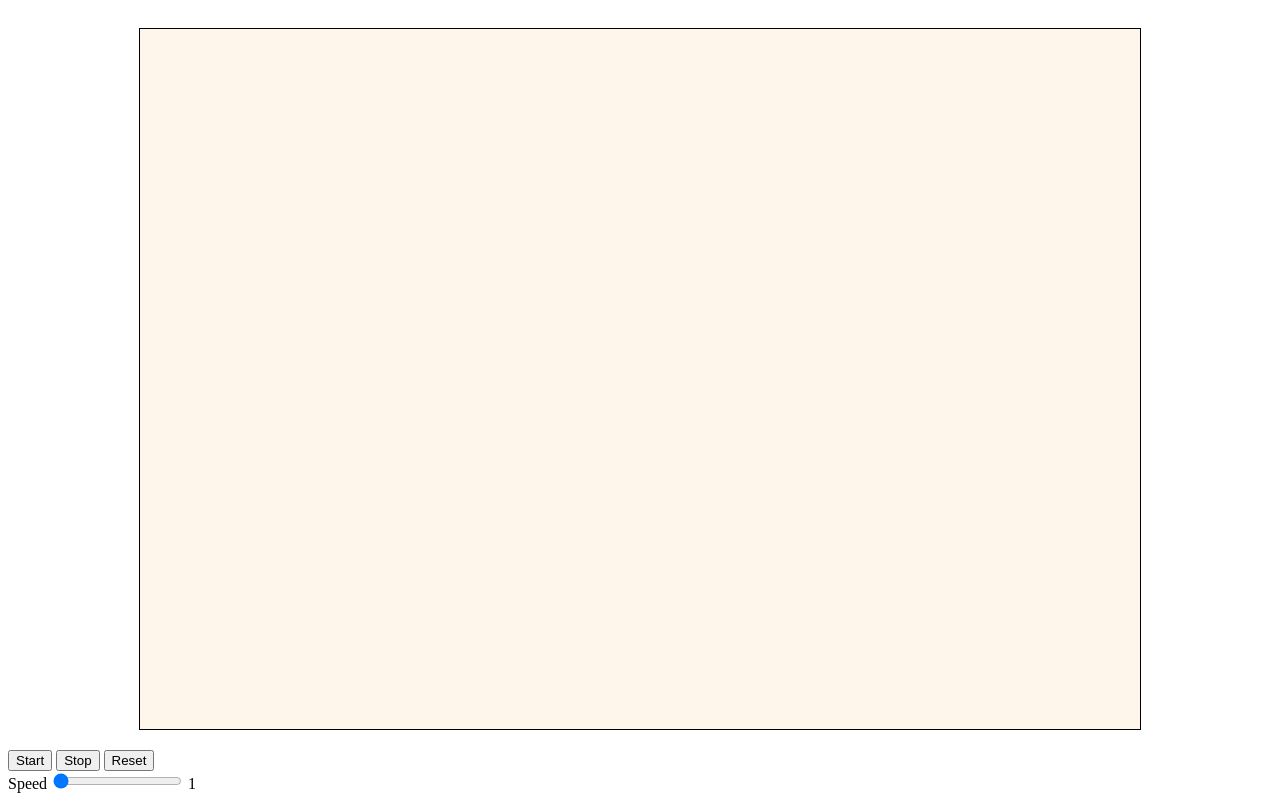
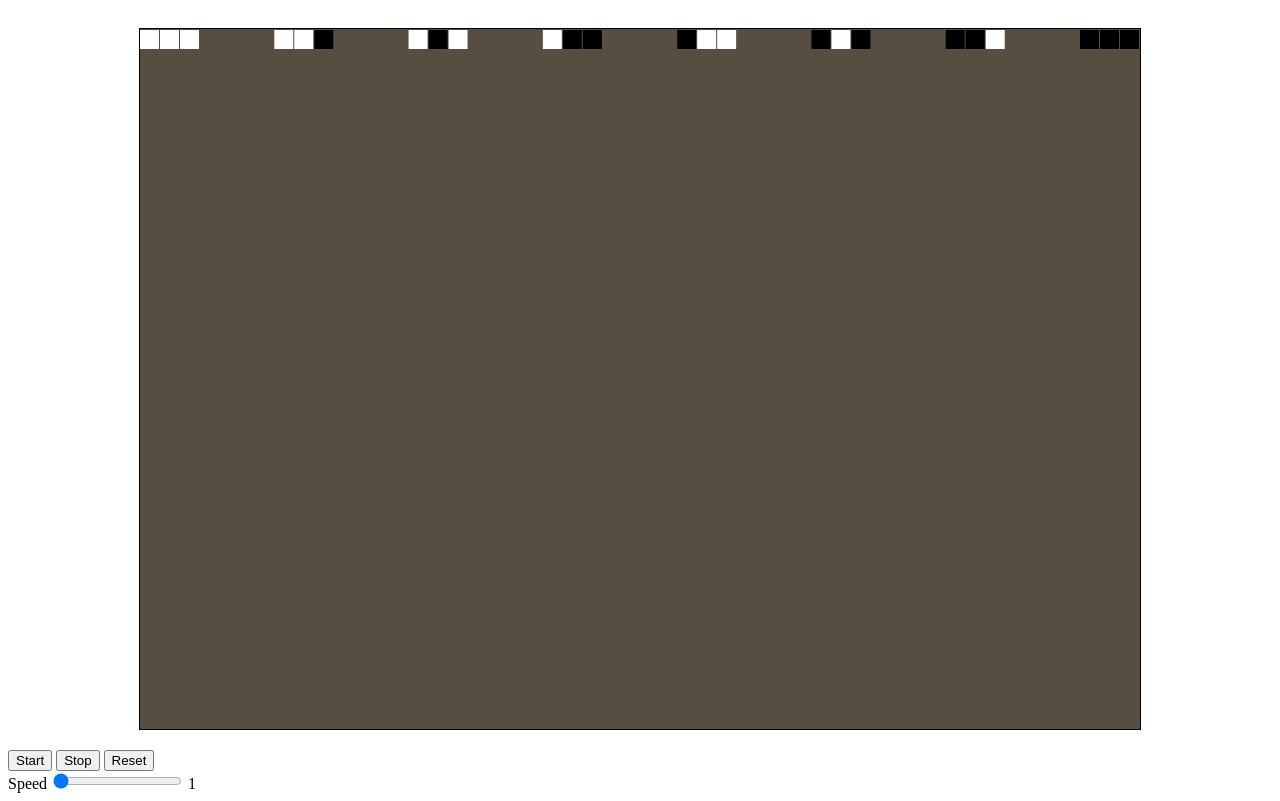
Before and after one commit to kornatskyi/cellular-automata, a website built with webpack: page public/index.html in a window 1280 px wide. Built offline with nearby package versions, Linux system fonts and the light colour scheme.

Commit message:
drawing sets of 3 cells

```diff
--- a/src/canvas.ts
+++ b/src/canvas.ts
@@ -1,24 +1,76 @@
-const canvasContainer = document.getElementById("canvas-container");
-const canvas = <HTMLCanvasElement>document.createElement("canvas");
-canvas.width = canvasContainer.offsetWidth - 2;
-canvas.height = canvasContainer.offsetHeight - 2;
-canvasContainer.appendChild(canvas);
-const speedRange = <HTMLInputElement>(
-  document.querySelector("#cellular-automate-controls-sliders-speed-input")
-);
+const canvasContainer = document.getElementById('canvas-container')
+const canvas = <HTMLCanvasElement>document.createElement('canvas')
+canvas.width = canvasContainer.offsetWidth - 2
+canvas.height = canvasContainer.offsetHeight - 2
+canvasContainer.appendChild(canvas)
+const speedRange = <HTMLInputElement>document.querySelector('#cellular-automate-controls-sliders-speed-input')
+const ctx = canvas.getContext('2d')
 
-const ctx = canvas.getContext("2d");
+const CELL_WIDTH = 20
+const CELL_HEIGHT = CELL_WIDTH
+
+class Cell {
+  // Cell properties
+  x: number
+  y: number
+  alive: boolean
+
+  constructor(x: number, y: number, alive: boolean) {
+    this.x = x
+    this.y = y
+    this.alive = alive
+  }
+}
+
+const allCellAliveStatesCombinationsByThree = [
+  [false, false, false],
+  [false, false, true],
+  [false, true, false],
+  [false, true, true],
+  [true, false, false],
+  [true, false, true],
+  [true, true, false],
+  [true, true, true],
+]
+
+const cells = async () => {
+  let x = 0
+  for (let i = 0; i < allCellAliveStatesCombinationsByThree.length; i++) {
+    for (let j = 0; j < allCellAliveStatesCombinationsByThree[i].length; j++) {
+      // Draw all cells vertically
+
+      let separator = 0
+      // Separator between cells sets
+      console.log(i, j)
+
+      if (j === 2) {
+        separator = (canvas.width - allCellAliveStatesCombinationsByThree.length * CELL_WIDTH * 3) / (allCellAliveStatesCombinationsByThree.length - 1)
+      }
+
+      ctx.fillStyle = allCellAliveStatesCombinationsByThree[i][j] ? 'black' : 'white'
+      // Spread the cells horizontally
+      ctx.fillRect(x, 1, CELL_WIDTH - 1, CELL_HEIGHT - 1)
+      x = x + CELL_WIDTH + separator
+      await new Promise((resolve) => setTimeout(resolve, 100))
+    }
+  }
+}
+
+cells()
+
+// Draw rectangle
+// ctx.fillStyle = "black";
+// ctx.fillRect(0, 0, CELL_WIDTH, CELL_HEIGHT);
+// ctx.strokeStyle = "black";
+// ctx.strokeRect(20, 0, CELL_WIDTH, CELL_HEIGHT);
+// ctx.strokeRect(20, 20, CELL_WIDTH, CELL_HEIGHT);
 
 function drawFrame() {
-  console.log("rendering on speed " + speedRange.value + " fps");
+  // setTimeout(function () {
   //   requestAnimationFrame(() => drawFrame());
-  setTimeout(function () {
-    requestAnimationFrame(() => drawFrame());
+  //   // animating/drawing code goes here
+  // }, 1000 / parseInt(speedRange.value));
+}
+drawFrame()
 
-    // animating/drawing code goes here
-  }, 1000 / parseInt(speedRange.value));
-}
-
-drawFrame();
-
-export {};
+export {}
--- a/src/styles/index.scss
+++ b/src/styles/index.scss
@@ -15,7 +15,7 @@ body {}
         height: 700px;
 
         canvas {
-            background-color: rgb(255, 246, 235);
+            background-color: rgb(87, 78, 66);
         }
     }
 
--- a/webpack.config.js
+++ b/webpack.config.js
@@ -11,7 +11,7 @@ module.exports = {
     // watchOptions: {
     //     ignored: ['**/node_modules'],
     // },
-    devtool: 'source-map',
+    devtool: 'inline-source-map',
     devServer: {
         contentBase: path.join(__dirname, 'dist'),
         hot: true,
```
Also changed, not shown: package.json (+14 -1 lines), .eslintrc.js (added), .prettierrc.js (added), 3 other files.
